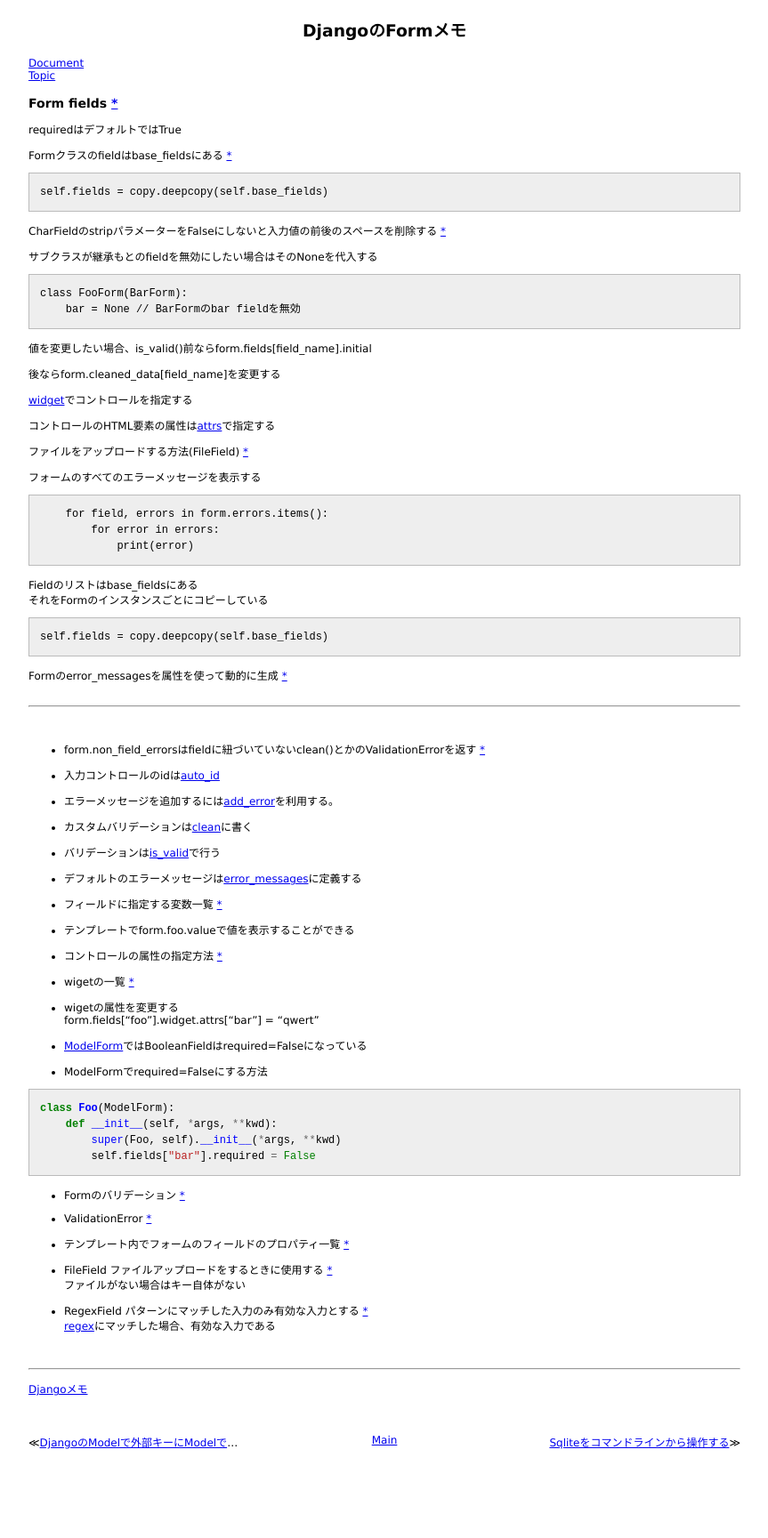
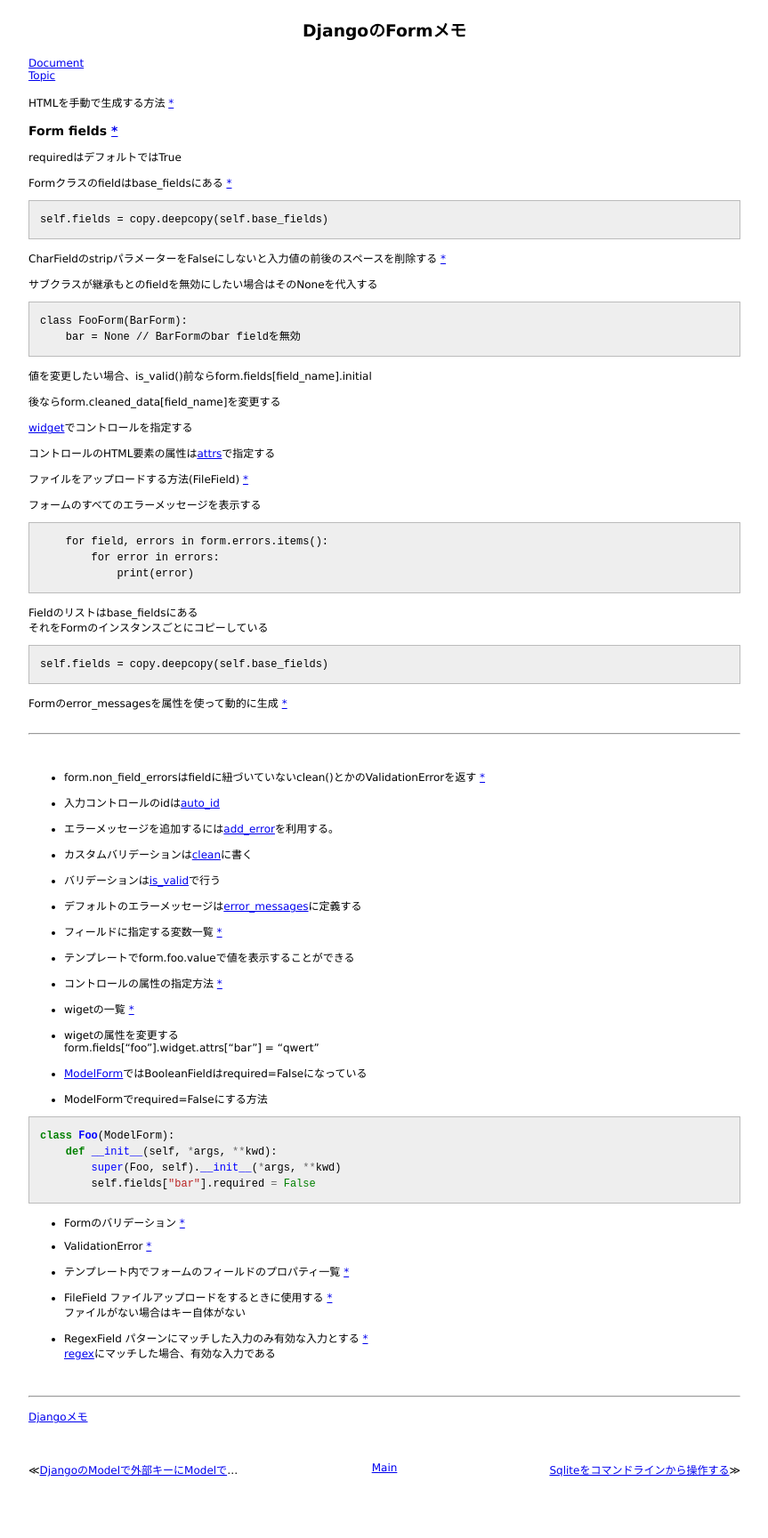
Before and after one commit to 38elements/38elements.github.com, a Jekyll site: the page built from _posts/2014-12-02-django-forms.md, in a window 1280 px wide. Shown: the whole page at 89% size, without its empty margins (208-1071 px from the left). Built offline with Jekyll 4.4.1, drawn with Linux system fonts in a browser that asks for light colours; before the commit the page ends 1698 px from its top, so only the background shows below that.

Commit message:
Update 2014-12-02-django-forms.md

```diff
--- a/_posts/2014-12-02-django-forms.md
+++ b/_posts/2014-12-02-django-forms.md
@@ -4,6 +4,8 @@ title: DjangoのFormメモ
 ---
 [Document](https://docs.djangoproject.com/en/stable/ref/forms/)
 [Topic](https://docs.djangoproject.com/en/stable/topics/forms/)
+<br>
+HTMLを手動で生成する方法 [\*](https://docs.djangoproject.com/en/stable/topics/forms/#rendering-fields-manually)
 
 ### Form fields [\*](https://docs.djangoproject.com/en/stable/ref/forms/fields/)
 requiredはデフォルトではTrue
```
